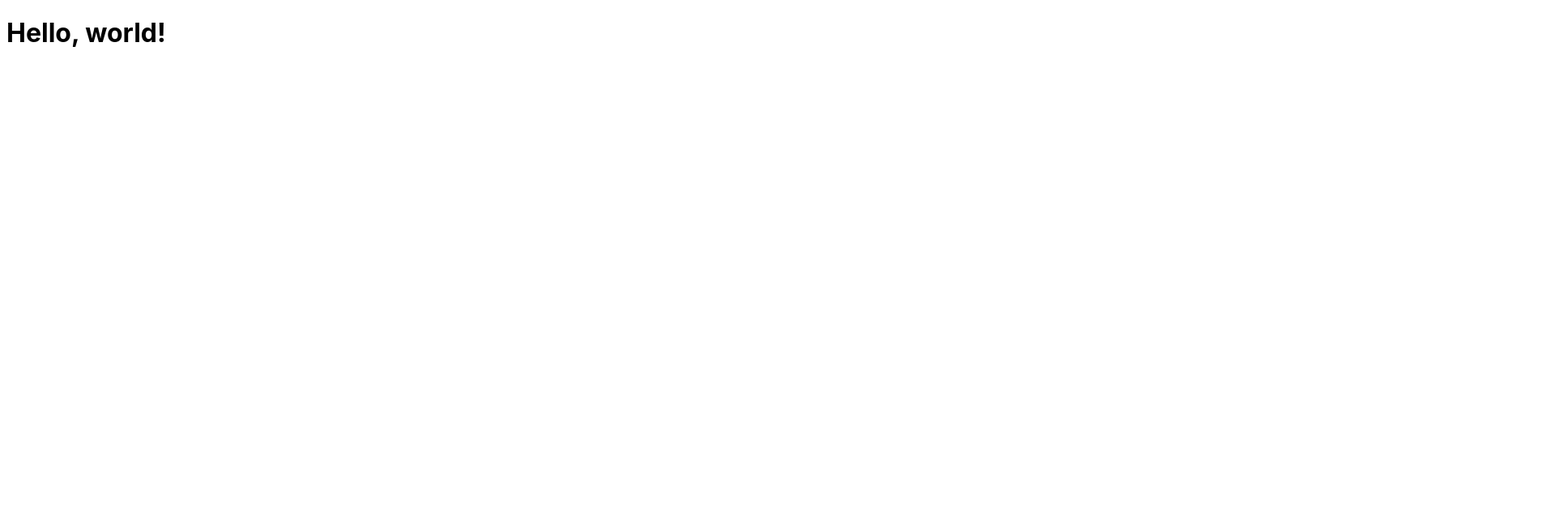
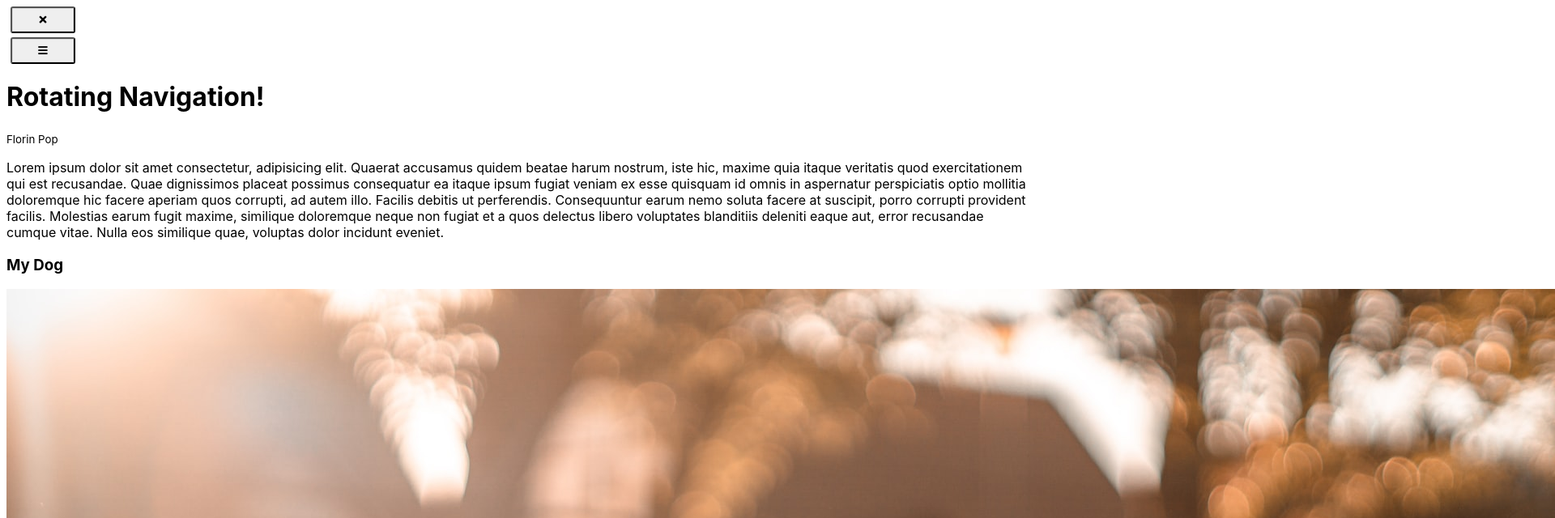
Before and after one commit to pedroelton/JS-Projects, a plain HTML site: page Rotate Menu/index.html in a window 1280 px wide. Shown: the top 640 px of the page at 81% size, 1920 px wide, since content can reach past the window. Drawn offline with Linux system fonts and the light colour scheme.

Commit message:
Html part done, still need style and JS

```diff
--- a/Rotate Menu/index.html
+++ b/Rotate Menu/index.html
@@ -5,7 +5,7 @@
     <meta charset="utf-8">
     <meta name="viewport" content="width=device-width, initial-scale=1">
 
-    <title>Project Title</title>
+    <title>Rotating Navigation</title>
 
     <link rel="stylesheet" href="https://cdnjs.cloudflare.com/ajax/libs/font-awesome/5.15.1/css/all.min.css">
     <!-- <link rel="preconnect" href="https://fonts.gstatic.com">
@@ -20,12 +20,49 @@
 
 
     <!-- Name your Projects here -->
-    <h1>Hello, world!</h1>
 
 
 
+    <div class="container">
+        <div class="circle-container">
+            <div class="circle">
+                <button class="btn" id="close">
+                    <i class="fa fa-times"></i>
+                </button>
+                <button class="btn" id="open">
+                    <i class="fa fa-bars"></i>
+                </button>
+            </div>
+        </div>
+        <div class="content">
+            <h1>Rotating Navigation!</h1>
+            <small>Florin Pop</small>
+            <p>Lorem ipsum dolor sit amet consectetur, adipisicing elit. Quaerat accusamus quidem beatae harum nostrum,
+                iste hic, maxime quia itaque veritatis quod exercitationem qui est recusandae. Quae dignissimos placeat
+                possimus consequatur ea itaque ipsum fugiat veniam ex esse quisquam id omnis in aspernatur perspiciatis
+                optio mollitia doloremque hic facere aperiam quos corrupti, ad autem illo. Facilis debitis ut
+                perferendis. Consequuntur earum nemo soluta facere at suscipit, porro corrupti provident facilis.
+                Molestias earum fugit maxime, similique doloremque neque non fugiat et a quos delectus libero voluptates
+                blanditiis deleniti eaque aut, error recusandae cumque vitae. Nulla eos similique quae, voluptas dolor
+                incidunt eveniet. </p>
+            <h3>My Dog</h3>
+            <img src="/cristian-castillo-73pyV0JJOmE-unsplash.jpg" alt="Picture of a Labrador in a sunset">
+            <p>Lorem ipsum dolor sit amet consectetur adipisicing elit. Odio molestias necessitatibus quam suscipit
+                numquam provident, ex ut laborum officia fugit beatae excepturi explicabo maxime vitae iste, neque
+                architecto. Ullam quisquam tempore corrupti blanditiis qui, rem ipsum nesciunt maxime obcaecati vero
+                voluptatem numquam ducimus, incidunt aperiam, vel velit magnam reiciendis dolores illo laboriosam
+                laborum. Accusantium, porro perspiciatis consectetur eaque sequi sed necessitatibus impedit aliquam
+                soluta architecto officiis vel laboriosam accusamus nobis rem fuga debitis blanditiis quod?</p>
+        </div>
+    </div>
 
-
+    <nav>
+        <ul>
+            <li><i class="fa fa-home" aria-hidden="true"></i>Home</li>
+            <li><i class="fa fa-user" aria-hidden="true"></i>About</li>
+            <li><i class="fa fa-envelope" aria-hidden="true"></i>Contact</li>
+        </ul>
+    </nav>
 
 
 
```
Also changed, not shown: Rotate Menu/cristian-castillo-73pyV0JJOmE-unsplash.jpg (added).
